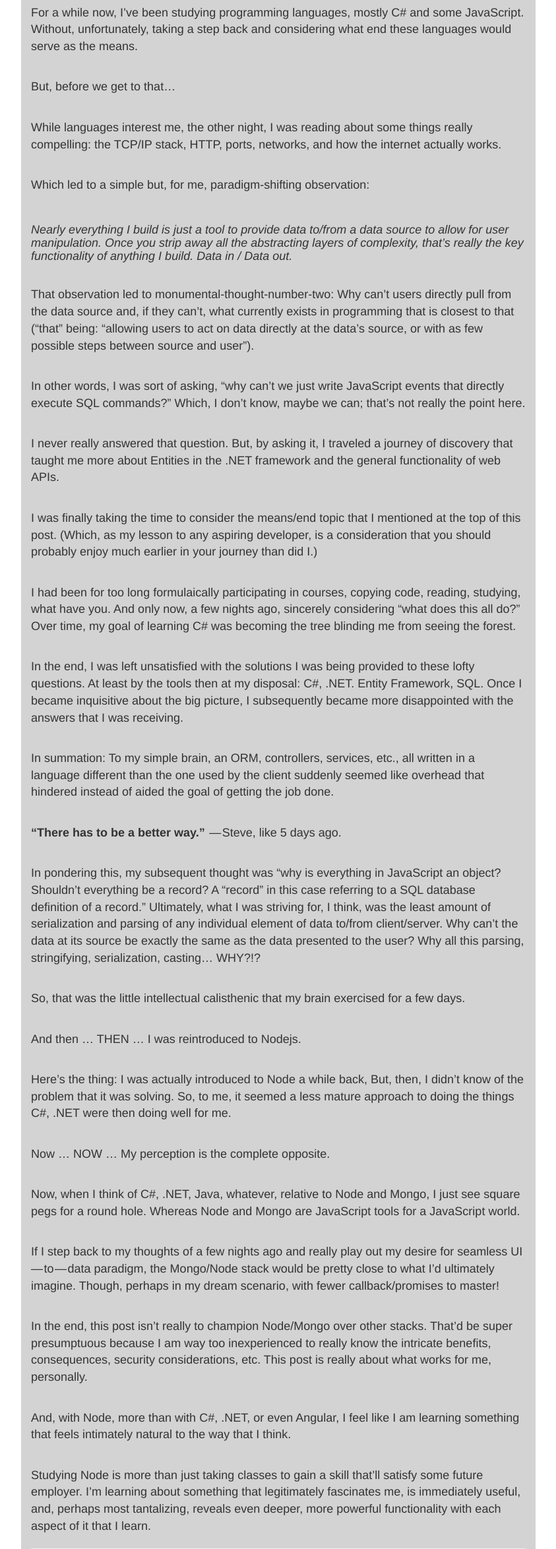
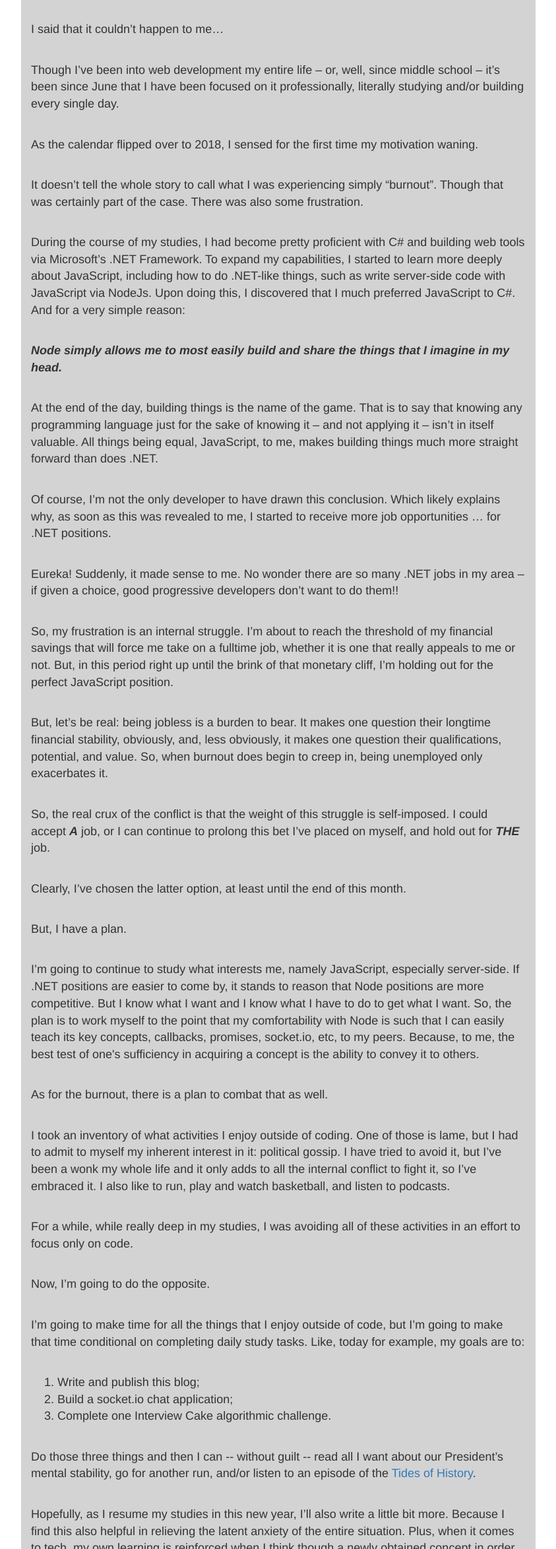
Before and after one commit to sbogucki12/metablog, a website: page public/index.html in a window 1280 px wide. Shown: the part 452-2800 px from the top of the page at 66% size, without its empty margins (218-1061 px from the left). Drawn offline with nearby package versions, Linux system fonts and the light colour scheme.

Commit message:
added new entry to blog

```diff
--- a/public/index.html
+++ b/public/index.html
@@ -6,7 +6,7 @@
     <title>meta. Blog</title>
     <link rel="stylesheet" href="https://maxcdn.bootstrapcdn.com/bootstrap/3.3.7/css/bootstrap.min.css" integrity="sha384-BVYiiSIFeK1dGmJRAkycuHAHRg32OmUcww7on3RYdg4Va+PmSTsz/K68vbdEjh4u"
         crossorigin="anonymous">
-    <link rel="stylesheet" href="stylesheet.css" type="text/css">
+    <link rel="stylesheet" href="/public/stylesheet.css" type="text/css">
 </head>
 
 <body>
@@ -62,14 +62,14 @@
             <div class="col-md-2">
                 <p></p>
             </div>
-            <div class="col-md-8" id="blogHeader">
+            <div class="col-md-8 blogHeader">
                 <div class="row">
                     <p>
-                        <i>Dec. 26, 2017</i>
+                        <i>January 6, 2018</i>
                     </p>
                 </div>
                 <div class="row">
-                    <h2>Node is How My Brain Works</h2>
+                    <h2>Burnout</h2>
                 </div>
             </div>
             <div class="col-md-2">
@@ -83,103 +83,100 @@
             <div class="col-md-2">
                 <p></p>
             </div>
-            <div class="col-md-8" id="blogBody">
-                <p>For a while now, I’ve been studying programming languages, mostly C# and some JavaScript. Without, unfortunately,
-                    taking a step back and considering what end these languages would serve as the means.</p>
+            <div class="col-md-8 blogBody">
                 <br/>
-                <p>But, before we get to that…</p>
+                <p>I said that it couldn’t happen to me…</p>
                 <br/>
-                <p>While languages interest me, the other night, I was reading about some things really compelling: the TCP/IP
-                    stack, HTTP, ports, networks, and how the internet actually works.</p>
+                <p>Though I’ve been into web development my entire life – or, well, since middle school – it’s been since June
+                    that I have been focused on it professionally, literally studying and/or building every single day. </p>
                 <br/>
-                <p>Which led to a simple but, for me, paradigm-shifting observation:</p>
+                <p>As the calendar flipped over to 2018, I sensed for the first time my motivation waning.</p>
                 <br/>
-                <h4>
-                    <i>Nearly everything I build is just a tool to provide data to/from a data source to allow for user manipulation.
-                        Once you strip away all the abstracting layers of complexity, that’s really the key functionality
-                        of anything I build. Data in / Data out.</i>
-                </h4>
+                <p>It doesn’t tell the whole story to call what I was experiencing simply “burnout”. Though that was certainly
+                    part of the case. There was also some frustration.</p>
                 <br/>
-                <p>That observation led to monumental-thought-number-two: Why can’t users directly pull from the data source
-                    and, if they can’t, what currently exists in programming that is closest to that (“that” being: “allowing
-                    users to act on data directly at the data’s source, or with as few possible steps between source and
-                    user”).
+                <p>During the course of my studies, I had become pretty proficient with C# and building web tools via Microsoft’s
+                    .NET Framework. To expand my capabilities, I started to learn more deeply about JavaScript, including
+                    how to do .NET-like things, such as write server-side code with JavaScript via NodeJs. Upon doing this,
+                    I discovered that I much preferred JavaScript to C#. And for a very simple reason: </p>
+                <br/>
+                <p>
+                    <b>
+                        <i>Node simply allows me to most easily build and share the things that I imagine in my head.</i>
+                    </b>
                 </p>
                 <br/>
-                <p>In other words, I was sort of asking, “why can’t we just write JavaScript events that directly execute SQL
-                    commands?” Which, I don’t know, maybe we can; that’s not really the point here.</p>
+                <p>At the end of the day, building things is the name of the game. That is to say that knowing any programming
+                    language just for the sake of knowing it – and not applying it – isn’t in itself valuable. All things
+                    being equal, JavaScript, to me, makes building things much more straight forward than does .NET. </p>
                 <br/>
-                <p>I never really answered that question. But, by asking it, I traveled a journey of discovery that taught me
-                    more about Entities in the .NET framework and the general functionality of web APIs.</p>
+                <p>Of course, I’m not the only developer to have drawn this conclusion. Which likely explains why, as soon as
+                    this was revealed to me, I started to receive more job opportunities … for .NET positions.</p>
                 <br/>
-                <p>I was finally taking the time to consider the means/end topic that I mentioned at the top of this post. (Which,
-                    as my lesson to any aspiring developer, is a consideration that you should probably enjoy much earlier
-                    in your journey than did I.)</p>
+                <p>Eureka! Suddenly, it made sense to me. No wonder there are so many .NET jobs in my area – if given a choice,
+                    good progressive developers don’t want to do them!! </p>
                 <br/>
-                <p>I had been for too long formulaically participating in courses, copying code, reading, studying, what have
-                    you. And only now, a few nights ago, sincerely considering “what does this all do?” Over time, my goal
-                    of learning C# was becoming the tree blinding me from seeing the forest.</p>
+                <p>So, my frustration is an internal struggle. I’m about to reach the threshold of my financial savings that
+                    will force me take on a fulltime job, whether it is one that really appeals to me or not. But, in this
+                    period right up until the brink of that monetary cliff, I’m holding out for the perfect JavaScript position.</p>
                 <br/>
-                <p>In the end, I was left unsatisfied with the solutions I was being provided to these lofty questions. At least
-                    by the tools then at my disposal: C#, .NET. Entity Framework, SQL. Once I became inquisitive about the
-                    big picture, I subsequently became more disappointed with the answers that I was receiving.</p>
+                <p>But, let’s be real: being jobless is a burden to bear. It makes one question their longtime financial stability,
+                    obviously, and, less obviously, it makes one question their qualifications, potential, and value. So,
+                    when burnout does begin to creep in, being unemployed only exacerbates it. </p>
                 <br/>
-                <p>In summation: To my simple brain, an ORM, controllers, services, etc., all written in a language different
-                    than the one used by the client suddenly seemed like overhead that hindered instead of aided the goal
-                    of getting the job done.</p>
+                <p>So, the real crux of the conflict is that the weight of this struggle is self-imposed. I could accept
+                    <b>
+                        <i>A</i>
+                    </b> job, or I can continue to prolong this bet I’ve placed on myself, and hold out for
+                    <b>
+                        <i>THE</i>
+                    </b> job. </p>
                 <br/>
-                <p>
-                    <b>“There has to be a better way.” </b> — Steve, like 5 days ago.</p>
+                <p>Clearly, I’ve chosen the latter option, at least until the end of this month. </p>
                 <br/>
-                <p>In pondering this, my subsequent thought was “why is everything in JavaScript an object? Shouldn’t everything
-                    be a record? A “record” in this case referring to a SQL database definition of a record.” Ultimately,
-                    what I was striving for, I think, was the least amount of serialization and parsing of any individual
-                    element of data to/from client/server. Why can’t the data at its source be exactly the same as the data
-                    presented to the user? Why all this parsing, stringifying, serialization, casting… WHY?!?</p>
+                <p>But, I have a plan.</p>
                 <br/>
-                <p>So, that was the little intellectual calisthenic that my brain exercised for a few days.</p>
-                <br/>
-                <p>And then … THEN … I was reintroduced to Nodejs.</p>
-                <br/>
-                <p>Here’s the thing: I was actually introduced to Node a while back, But, then, I didn’t know of the problem
-                    that it was solving. So, to me, it seemed a less mature approach to doing the things C#, .NET were then
-                    doing well for me.</p>
-                <br/>
-                <p>Now … NOW … My perception is the complete opposite.</p>
-                <br/>
-                <p>Now, when I think of C#, .NET, Java, whatever, relative to Node and Mongo, I just see square pegs for a round
-                    hole. Whereas Node and Mongo are JavaScript tools for a JavaScript world.</p>
-                <br/>
-                <p>If I step back to my thoughts of a few nights ago and really play out my desire for seamless UI — to — data
-                    paradigm, the Mongo/Node stack would be pretty close to what I’d ultimately imagine. Though, perhaps
-                    in my dream scenario, with fewer callback/promises to master!</p>
-                <br/>
-                <p>In the end, this post isn’t really to champion Node/Mongo over other stacks. That’d be super presumptuous
-                    because I am way too inexperienced to really know the intricate benefits, consequences, security considerations,
-                    etc. This post is really about what works for me, personally.</p>
-                <br/>
-                <p>And, with Node, more than with C#, .NET, or even Angular, I feel like I am learning something that feels
-                    intimately natural to the way that I think.</p>
-                <br/>
-                <p>Studying Node is more than just taking classes to gain a skill that’ll satisfy some future employer. I’m
-                    learning about something that legitimately fascinates me, is immediately useful, and, perhaps most tantalizing,
-                    reveals even deeper, more powerful functionality with each aspect of it that I learn.</p>
-                <hr/>
-                <p>
-                    <b>PS:</b> A friend recommended two books that I am currently reading that I absolutely love. If you read
-                    the post above and thought to yourself, “Hmm… I sorta think like that”, then these two books will both
-                    surely appeal to you as well. Neither are cutting-edge modern, but both describe complex systems in digestible
-                    narration that breaks down intricate tools/concepts to their historical and simplistic roots, revealing
-                    that the most daunting modern inventions, in the end, perform ancient, simple functions. I highly recommend
-                    checking both books out:</p>
-                <br/>
-                <p>
-                    <a href="https://www.amazon.com/Code-Language-Computer-Hardware-Software/dp/0735611319" target="_blank">CODE by Charles Petzold</a>
+                <p>I’m going to continue to study what interests me, namely JavaScript, especially server-side. If .NET positions
+                    are easier to come by, it stands to reason that Node positions are more competitive. But I know what
+                    I want and I know what I have to do to get what I want. So, the plan is to work myself to the point that
+                    my comfortability with Node is such that I can easily teach its key concepts, callbacks, promises, socket.io,
+                    etc, to my peers. Because, to me, the best test of one's sufficiency in acquiring a concept is the ability
+                    to convey it to others.</p>
                 </p>
                 <br/>
-                <p>
-                    <a href="https://www.amazon.com/Hacking-Art-Exploitation-Jon-Erickson/dp/1593271441" target="_blank">Hacking by Jon Erickson</a>
-                </p>
+                <p>As for the burnout, there is a plan to combat that as well. </p>
+                <br/>
+                <p>I took an inventory of what activities I enjoy outside of coding. One of those is lame, but I had to admit
+                    to myself my inherent interest in it: political gossip. I have tried to avoid it, but I’ve been a wonk
+                    my whole life and it only adds to all the internal conflict to fight it, so I’ve embraced it. I also
+                    like to run, play and watch basketball, and listen to podcasts.</p>
+                <br/>
+                <p>For a while, while really deep in my studies, I was avoiding all of these activities in an effort to focus
+                    only on code. </p>
+                <br/>
+                <p>Now, I’m going to do the opposite. </p>
+                <br/>
+                <p>I’m going to make time for all the things that I enjoy outside of code, but I’m going to make that time conditional
+                    on completing daily study tasks. Like, today for example, my goals are to: </p>
+                <br/>
+                <ol>
+                    <li>Write and publish this blog;</li>
+                    <li>Build a socket.io chat application; </li>
+                    <li>Complete one Interview Cake algorithmic challenge.</li>
+
+                </ol>
+                <br/>
+                <p>Do those three things and then I can -- without guilt -- read all I want about our President’s mental stability,
+                    go for another run, and/or listen to an episode of the
+                    <a href="https://wondery.com/wondery/shows/tidesofhistory/"
+                        target="_blank">Tides of History</a>. </p>
+                <br/>
+                <p>Hopefully, as I resume my studies in this new year, I’ll also write a little bit more. Because I find this
+                    also helpful in relieving the latent anxiety of the entire situation. Plus, when it comes to tech, my
+                    own learning is reinforced when I think though a newly obtained concept in order to explain it to others.</p>
+                <br/>
+                <p>So, thanks for reading. And happy coding in 2018! </p>
+                <br/>
 
             </div>
             <div class="col-md-2">
@@ -187,10 +184,15 @@
             </div>
         </div>
 
-
-
+        <div class="row">
+            <div class="col-md-4"></div>
+            <div class="col-md-4">
+                <div class="col-md-2"></div>
+                <div class="col-md-8 nextButton"><p><a href="/public/archive1" style="color: black;"><b>Next</b></a></p></div>
+                <div class="col-md-2"></div>
+            </div>
+            <div class="col-md-4"></div>
+        </div>
     </div>
-
 </body>
-
 </html>
--- a/public/stylesheet.css
+++ b/public/stylesheet.css
@@ -12,7 +12,7 @@
     margin-top: 10px;
 }
 
-#blogHeader {
+.blogHeader {
     border-style: solid;
     border-width: thick;
     border-color: black;
@@ -21,9 +21,19 @@
     margin-top: 40px;
 }
 
-#blogBody {
+.blogBody {
     background-color: lightgray;
     padding-top: 20px;
     font-size: 18px;
     margin-bottom: 20px;
 }
+
+.nextButton {
+    border-style: solid;
+    border-width: thick;
+    border-color: black;
+    text-align: center;
+    padding-top: 3%;
+    margin-bottom: 5%;
+    font-size: 18px;
+}
```
Also changed, not shown: index.js (+13 -1 lines), public/nodeishowmybrainworks.html (added, +160 -0 lines), readme.md.
